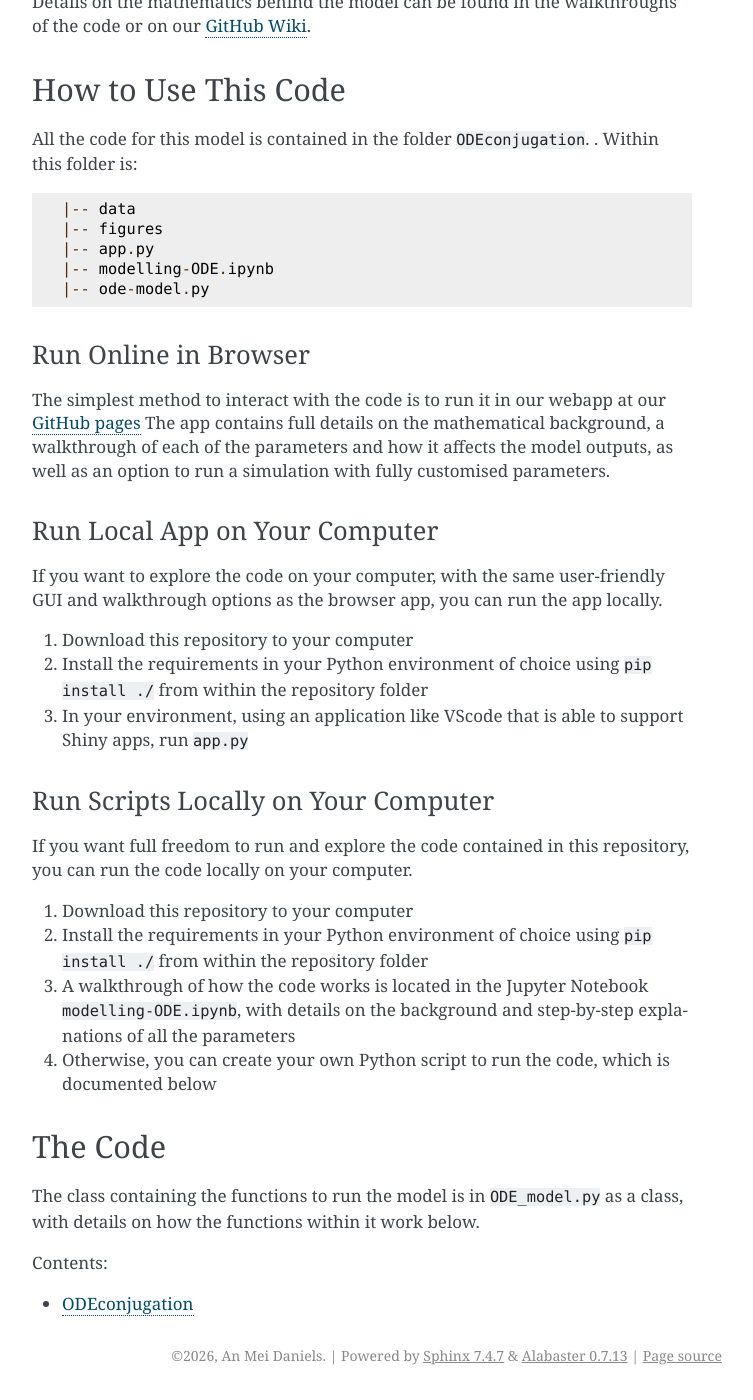
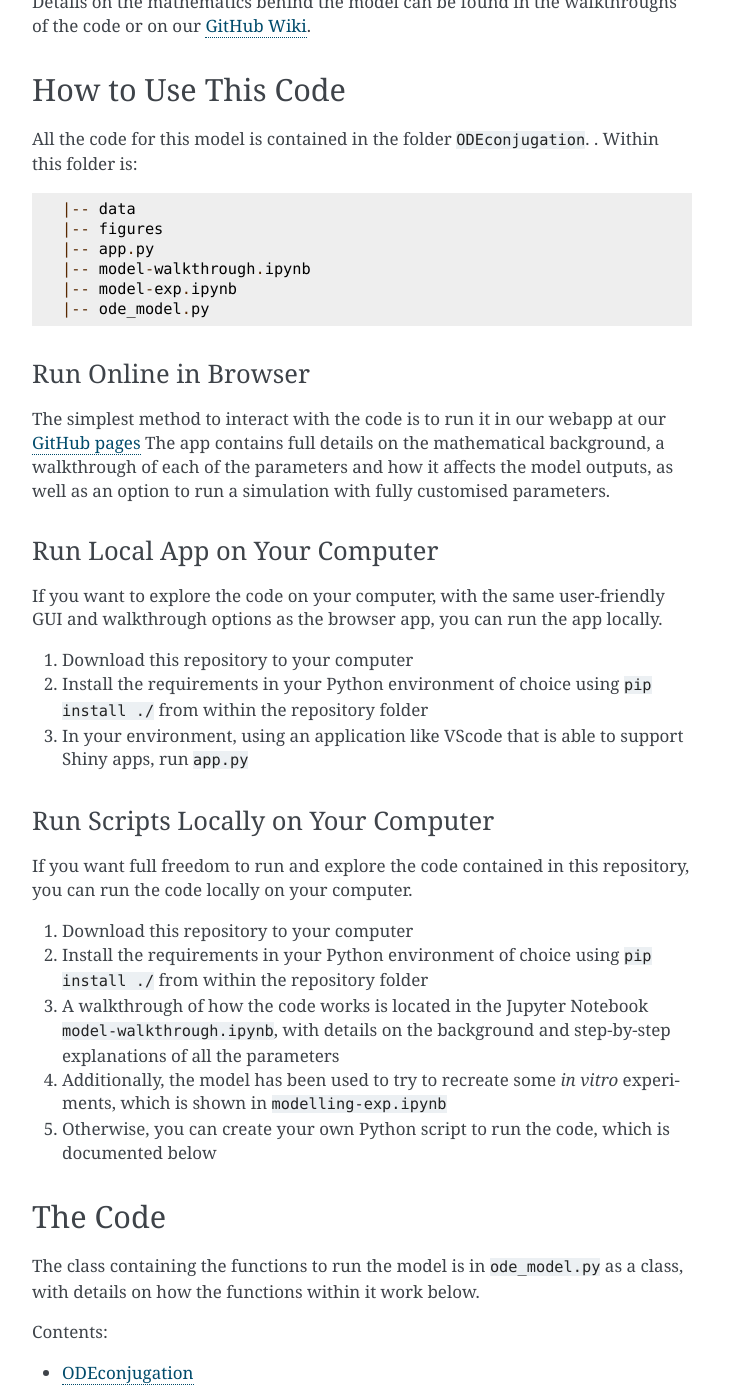
Before and after one commit to amybda/bacterial-community-conjugation-ODE, a Sphinx documentation site: the page built from docs/source/index.rst, in a window 1280 px wide and 1400 px high, scrolled down 791 px. Shown: the whole window, without its empty margins (388-1141 px from the left). Built offline with Sphinx 7.4.7, drawn with Linux system fonts in a browser that asks for light colours.

Commit message:
made sure the documentation correctly references changed file structure made sure that app started to reflect details of updated crowding effect started to remake model-walkthrough with new model

```diff
--- a/docs/source/index.rst
+++ b/docs/source/index.rst
@@ -19,8 +19,9 @@ All the code for this model is contained in the folder ``ODEconjugation``. . Wit
    |-- data
    |-- figures
    |-- app.py
-   |-- modelling-ODE.ipynb
-   |-- ode-model.py
+   |-- model-walkthrough.ipynb
+   |-- model-exp.ipynb
+   |-- ode_model.py
 
 Run Online in Browser
 ^^^^^^^^^^^^^^^^^^^^^^^
@@ -40,12 +41,13 @@ If you want full freedom to run and explore the code contained in this repositor
 
 1. Download this repository to your computer
 2. Install the requirements in your Python environment of choice using ``pip install ./`` from within the repository folder
-3. A walkthrough of how the code works is located in the Jupyter Notebook ``modelling-ODE.ipynb``, with details on the background and step-by-step explanations of all the parameters
-4. Otherwise, you can create your own Python script to run the code, which is documented below
+3. A walkthrough of how the code works is located in the Jupyter Notebook ``model-walkthrough.ipynb``, with details on the background and step-by-step explanations of all the parameters
+4. Additionally, the model has been used to try to recreate some *in vitro* experiments, which is shown in ``modelling-exp.ipynb``
+5. Otherwise, you can create your own Python script to run the code, which is documented below
 
 The Code
 ----------
-The class containing the functions to run the model is in ``ODE_model.py`` as a class, with details on how the functions within it work below.
+The class containing the functions to run the model is in ``ode_model.py`` as a class, with details on how the functions within it work below.
 
 .. toctree::
    :maxdepth: 2
```
Also changed, not shown: README.md (+6 -4 lines), 2 other files.
